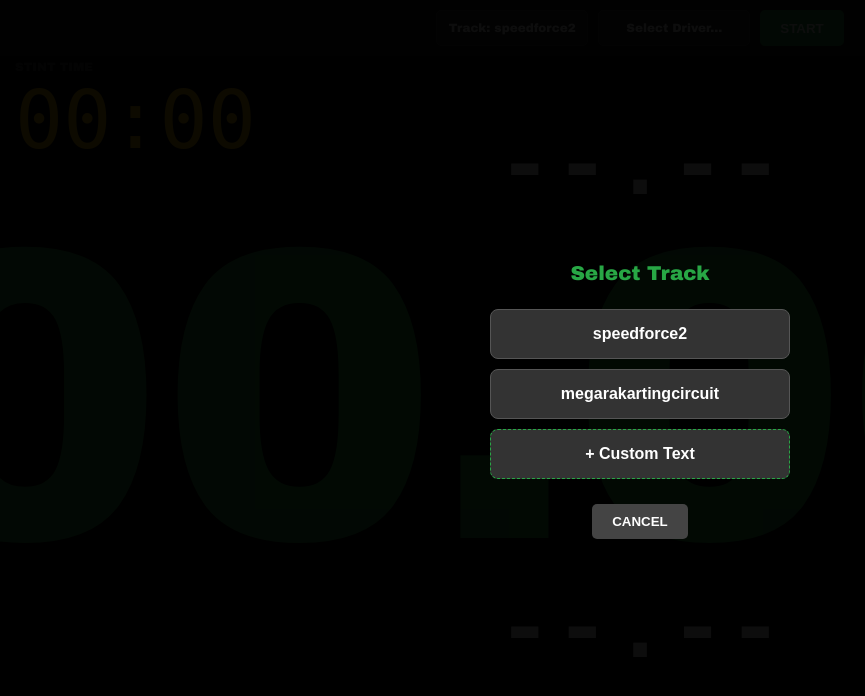
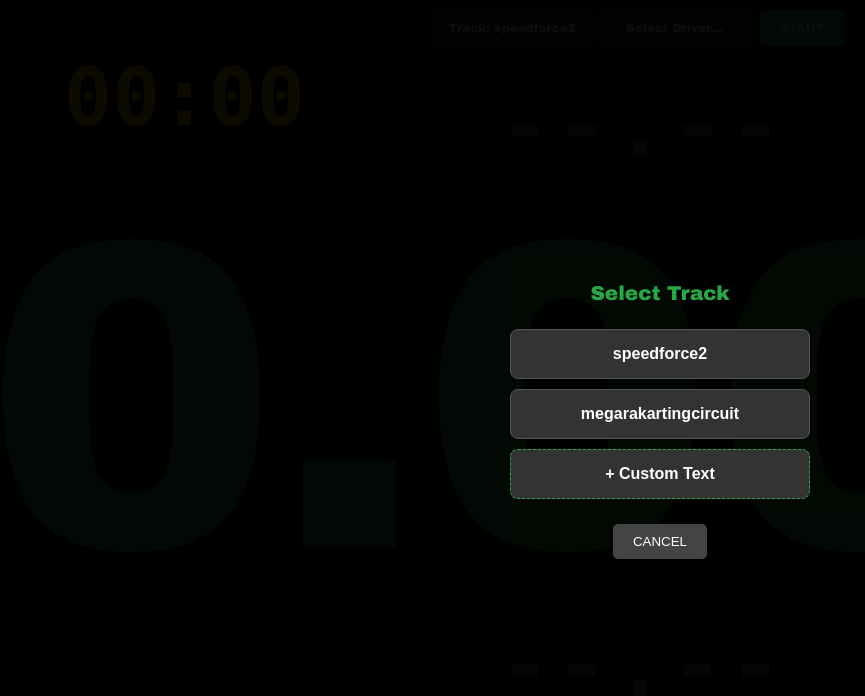
Before and after one commit to vaggoskapp/in-track, a plain HTML site: page index.html in a window 1280 px wide. Both pictures are taken after a click on the element "Track: speedforce2". Shown: the whole page, without its empty margins (0-865 px from the left). Drawn offline with Linux system fonts and the light colour scheme.

Commit message:
Update index.html

```diff
--- a/index.html
+++ b/index.html
@@ -3,35 +3,52 @@
 <head>
     <meta charset="UTF-8">
     <meta name="viewport" content="width=device-width, initial-scale=1.0, maximum-scale=1.0, user-scalable=no">
-    <title>Aston Kartin Dash - Mobile Setup</title>
+    <title>Aston Kartin Dash - Flat Layout</title>
     <style>
         body, html { background-color: #000; color: #fff; margin: 0; padding: 0; height: 100%; width: 100%; display: flex; flex-direction: column; justify-content: center; align-items: center; font-family: 'Arial Black', sans-serif; overflow: hidden; }
 
         /* Config Bar */
         #config { position: absolute; top: 0; width: 100%; background: #111; padding: 10px; display: flex; justify-content: center; gap: 10px; z-index: 200; }
-        .setup-btn { background: #222; color: #fff; border: 1px solid #444; padding: 10px; border-radius: 5px; width: 130px; font-size: 12px; text-align: center; cursor: pointer; white-space: nowrap; overflow: hidden; text-overflow: ellipsis; }
+        .setup-btn { background: #222; color: #fff; border: 1px solid #444; padding: 10px; border-radius: 5px; width: 130px; font-size: 12px; text-align: center; cursor: pointer; }
 
         /* Modal Overlay */
-        #modalOverlay { position: fixed; top: 0; left: 0; width: 100%; height: 100%; background: rgba(0,0,0,0.95); display: none; flex-direction: column; align-items: center; justify-content: center; z-index: 1000; padding: 20px; box-sizing: border-box; }
+        #modalOverlay { position: fixed; top: 0; left: 0; width: 100%; height: 100%; background: rgba(0,0,0,0.95); display: none; flex-direction: column; align-items: center; justify-content: center; z-index: 1000; padding: 20px; }
         .modal-title { font-size: 20px; color: #28a745; margin-bottom: 20px; }
         .option-btn { background: #333; color: white; border: 1px solid #555; padding: 15px; margin: 5px; width: 100%; max-width: 300px; border-radius: 8px; font-size: 16px; font-weight: bold; }
-        .option-btn:active { background: #28a745; }
         .custom-input-wrap { display: none; width: 100%; max-width: 300px; margin-top: 10px; }
         .custom-input-wrap input { width: 80%; padding: 12px; border-radius: 5px 0 0 5px; border: none; }
         .custom-input-wrap button { width: 20%; padding: 12px; border-radius: 0 5px 5px 0; border: none; background: #28a745; color: white; }
 
-        /* Dashboard UI */
-        .btn { border: none; padding: 10px 20px; border-radius: 5px; cursor: pointer; font-weight: bold; text-transform: uppercase; }
-        #stintBox { position: absolute; top: 60px; left: 15px; text-align: left; z-index: 10; }
-        #stintTimer { font-size: 25px; color: #ffc107; font-family: 'monospace'; }
-        #posDisp { position: absolute; top: 55px; right: 15px; font-size: 40px; color: #fff; opacity: 0.4; }
-        .gap { font-size: 9vw; font-family: 'Courier New', monospace; font-weight: bold; }
-        #lastTime { font-size: 32vw; line-height: 0.85; margin: 0; color: #28a745; white-space: nowrap; letter-spacing: -3px; }
-        #driverNameDisp { position: absolute; bottom: 10px; left: 15px; font-size: 12px; color: #444; }
-        #stintBtn { position: absolute; bottom: 15px; right: 15px; background: #007bff; color: #fff; font-size: 14px; border: none; display: none; z-index: 101; padding: 15px 25px; border-radius: 8px; }
+        /* Dashboard Elements */
+        #stintBox { position: absolute; top: 15px; left: 15px; text-align: left; z-index: 10; }
+        #stintTimer { font-size: 22px; color: #ffc107; font-family: 'monospace'; font-weight: bold; }
+        #posDisp { position: absolute; bottom: 50px; right: 15px; font-size: 35px; color: #fff; opacity: 0.5; }
 
+        .gap { font-size: 9vw; font-family: 'Courier New', monospace; font-weight: bold; margin: 0; z-index: 5; }
+        #gapAhead { color: #666; }
+        #gapBehind { color: #666; }
+
+        #lastTime { font-size: 32vw; line-height: 0.8; margin: 0; color: #28a745; white-space: nowrap; letter-spacing: -2px; z-index: 1; }
+
+        #driverNameDisp { position: absolute; bottom: 8px; left: 12px; font-size: 11px; color: #444; text-transform: uppercase; }
+        #stintBtn { position: absolute; bottom: 15px; right: 15px; background: #007bff; color: #fff; font-size: 14px; border: none; display: none; z-index: 101; padding: 15px 25px; border-radius: 8px; font-weight: bold; }
+
+        /* Landscape Optimization - "The Flat Look" */
         @media screen and (orientation: landscape) {
-            #lastTime { font-size: 52vh; } .gap { font-size: 12vh; } #stintTimer { font-size: 10vh; } #posDisp { font-size: 12vh; }
+            /* Το Stint Timer στην ίδια ευθεία με το Gap Ahead (Πάνω) */
+            #stintBox { top: 5%; left: 5%; }
+            #stintTimer { font-size: 10vh; }
+
+            /* Το Position στην ίδια ευθεία με το Gap Behind (Κάτω) */
+            #posDisp { bottom: 5%; right: 5%; font-size: 12vh; top: auto; }
+
+            #lastTime { font-size: 55vh; margin: 0; }
+            .gap { font-size: 12vh; }
+
+            /* Gap Ahead Position */
+            #gapAhead { margin-top: 2vh; }
+            /* Gap Behind Position */
+            #gapBehind { margin-bottom: 2vh; }
         }
     </style>
 </head>
@@ -40,42 +57,38 @@
     <div id="config">
         <div id="trackSelect" class="setup-btn" onclick="openModal('track')">Track: speedforce2</div>
         <div id="teamSelect" class="setup-btn" onclick="openModal('team')">Select Driver...</div>
-        <button id="startDashBtn" class="btn" style="background:#28a745; color:white;">START</button>
+        <button id="startDashBtn" style="background:#28a745; border:none; color:white; padding:10px 20px; border-radius:5px; font-weight:bold; cursor:pointer;">START</button>
     </div>
 
-    <!-- Full Screen Selection Modal -->
     <div id="modalOverlay">
         <div class="modal-title" id="modalTitle">Select Option</div>
         <div id="optionsContainer" style="width: 100%; display: flex; flex-direction: column; align-items: center; overflow-y: auto;"></div>
-
         <div id="customInputWrap" class="custom-input-wrap">
             <input type="text" id="customInput" placeholder="Type here...">
             <button onclick="saveCustom()">OK</button>
         </div>
-
-        <button class="btn" style="margin-top: 20px; background: #444; color: white;" onclick="closeModal()">CANCEL</button>
+        <button style="margin-top: 20px; background: #444; color: white; border:none; padding:10px 20px; border-radius:5px;" onclick="closeModal()">CANCEL</button>
     </div>
 
+    <!-- UI Elements -->
     <div id="stintBox">
-        <div style="font-size:12px; color:#444;">STINT TIME</div>
+        <div style="font-size:10px; color:#555; font-weight:bold;">STINT</div>
         <div id="stintTimer">00:00</div>
     </div>
 
     <div id="posDisp">P--</div>
 
-    <div id="dashContainer" style="display:flex; flex-direction:column; align-items:center;">
+    <div id="dashContainer" style="display:flex; flex-direction:column; align-items:center; width:100%; justify-content: space-between; height: 85vh;">
         <div id="gapAhead" class="gap">--.--</div>
-        <div id="lastTime">00.000</div>
+        <div id="lastTime">0.000</div>
         <div id="gapBehind" class="gap">--.--</div>
     </div>
 
-    <div id="driverNameDisp">---</div>
-    <button id="stintBtn" class="btn" onclick="handleStintLogic()">START STINT</button>
+    <div id="driverNameDisp">READY</div>
+    <button id="stintBtn" onclick="handleStintLogic()">START STINT</button>
 
     <script>
-        let trackName = "speedforce2";
-        let teamName = "";
-        let currentMode = "";
+        let trackName = "speedforce2", teamName = "", currentMode = "";
         const PROXY_URL = "https://corsproxy.io/?";
         let stintStatus = "stopped", startTime = 0, elapsedTime = 0, timerInterval = null;
         let lastGapAheadVal = null, lastGapBehindVal = null, wakeLock = null;
@@ -91,7 +104,6 @@
             const container = document.getElementById('optionsContainer');
             container.innerHTML = "";
             document.getElementById('customInputWrap').style.display = "none";
-
             options[mode].forEach(opt => {
                 let b = document.createElement('button');
                 b.className = "option-btn";
@@ -99,34 +111,22 @@
                 b.onclick = () => selectOption(opt);
                 container.appendChild(b);
             });
-
             let customBtn = document.createElement('button');
             customBtn.className = "option-btn";
             customBtn.style.border = "1px dashed #28a745";
             customBtn.innerText = "+ Custom Text";
             customBtn.onclick = () => { document.getElementById('customInputWrap').style.display = "flex"; document.getElementById('customInput').focus(); };
             container.appendChild(customBtn);
-
             document.getElementById('modalOverlay').style.display = "flex";
         }
 
         function selectOption(val) {
-            if (currentMode === 'track') {
-                trackName = val;
-                document.getElementById('trackSelect').innerText = "Track: " + val;
-            } else {
-                teamName = val;
-                document.getElementById('teamSelect').innerText = val;
-            }
+            if (currentMode === 'track') { trackName = val; document.getElementById('trackSelect').innerText = "Track: " + val; }
+            else { teamName = val; document.getElementById('teamSelect').innerText = val; }
             closeModal();
         }
-
-        function saveCustom() {
-            const val = document.getElementById('customInput').value.trim();
-            if (val) selectOption(val);
-        }
-
         function closeModal() { document.getElementById('modalOverlay').style.display = "none"; }
+        function saveCustom() { const val = document.getElementById('customInput').value.trim(); if (val) selectOption(val); }
 
         async function requestWakeLock() {
             try { if ('wakeLock' in navigator) wakeLock = await navigator.wakeLock.request('screen'); } catch (err) {}
@@ -156,7 +156,7 @@
             } else if (stintStatus === "running") {
                 stintStatus = "paused"; elapsedTime += Date.now() - startTime;
                 clearInterval(timerInterval);
-                btn.innerText = "RESET TO 0"; btn.style.background = "#dc3545";
+                btn.innerText = "RESET"; btn.style.background = "#dc3545";
             } else if (stintStatus === "paused") {
                 stintStatus = "stopped"; startTime = 0; elapsedTime = 0;
                 document.getElementById('stintTimer').innerText = "00:00";
@@ -182,7 +182,6 @@
         }
 
         function updateGaps(runners, myIndex, myData) {
-            // Gap Ahead
             const gapAheadEl = document.getElementById('gapAhead');
             if (myIndex > 0) {
                 const ahead = runners[myIndex - 1];
@@ -196,7 +195,6 @@
                 }
             } else { gapAheadEl.innerText = "LEADER"; gapAheadEl.style.color = "#fff"; }
 
-            // Gap Behind
             const gapBehindEl = document.getElementById('gapBehind');
             if (myIndex < runners.length - 1) {
                 const behind = runners[myIndex + 1];
```
